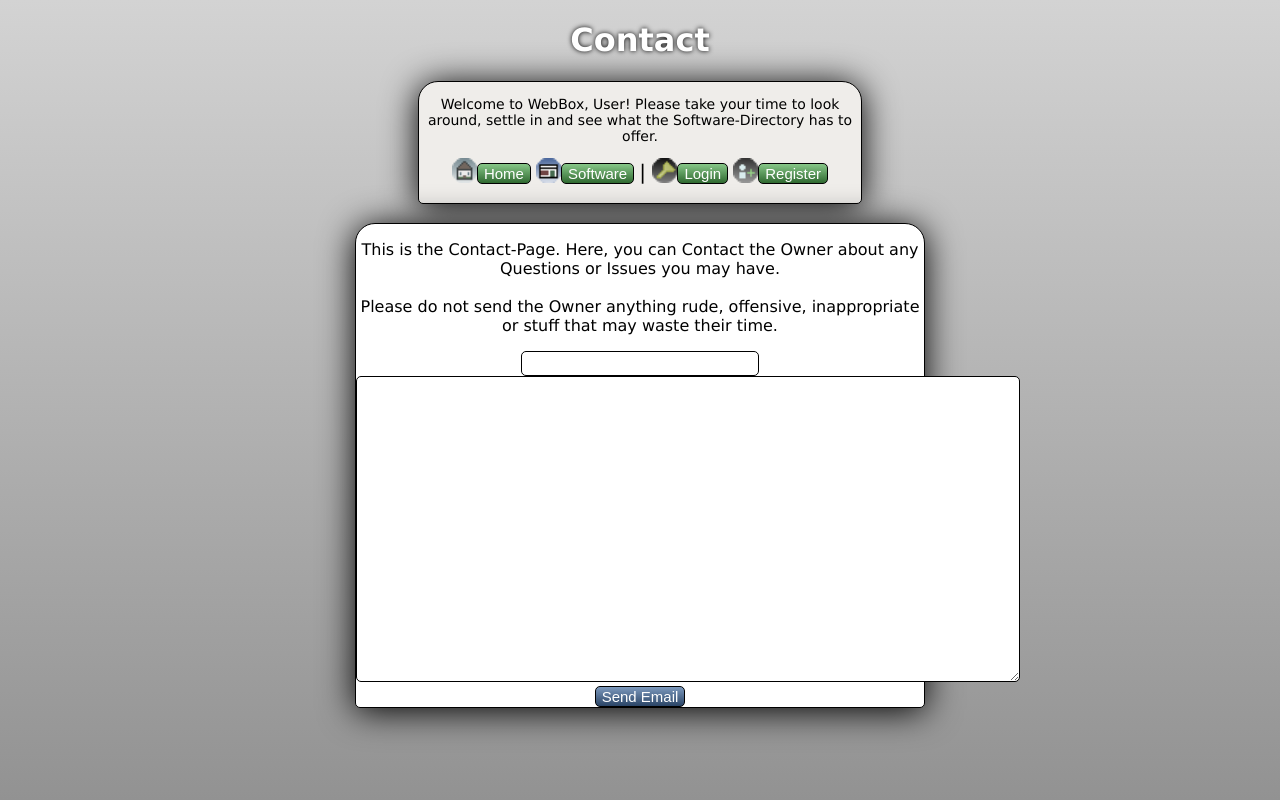
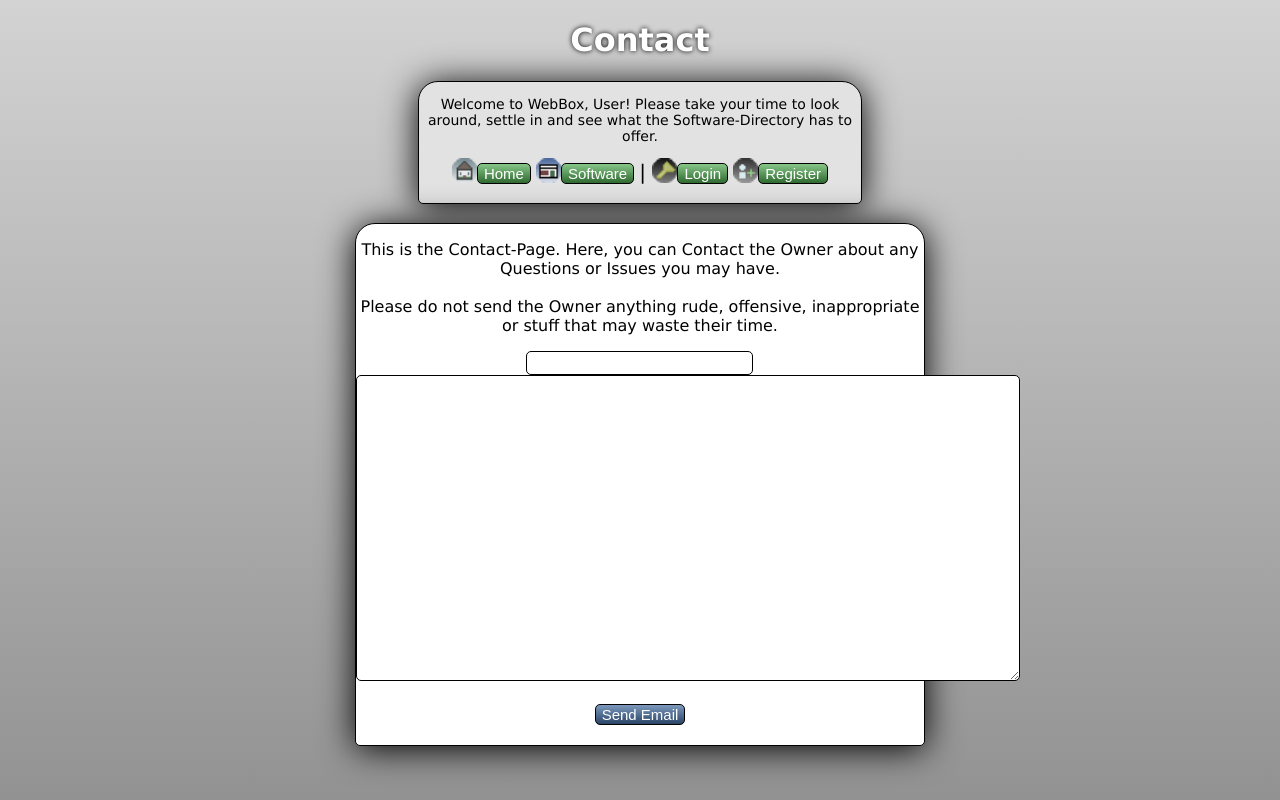
Before and after one commit to kay-ogunbo/WebBox, a PHP site: page /contact.php in a window 1280 px wide. Run offline with PHP 8.4, Linux system fonts and the light colour scheme.

Commit message:
[FINAL PATCH BEFORE V0.1.0 RELEASE]
Changes:
  - contact.php
    - Added a Line-Break(<br>) between the Send-Button and Text-Body Form.
  - contact.css
    - Added some Bottom-Padding to the contact.php Page.
  - site.css
    - Submit-Buttons will now be a bit brighter upon being Hovered over.
    - The Navigation-Menu now has a bit of a greyer Colour to it.

```diff
--- a/src/assets/theme/css/contact.css
+++ b/src/assets/theme/css/contact.css
@@ -22,4 +22,6 @@
      text-align: center;
      /* Adjust the Width */
      width: 45%;
+     /* Add some Padding to the Form */
+     padding-bottom: 20px;
 }
--- a/src/assets/theme/css/site.css
+++ b/src/assets/theme/css/site.css
@@ -57,7 +57,7 @@
      border: 1px solid black;
      border-radius: 5px;
      /* Change the Font-Size */
-     font-size: 18px;
+     font-size: 17px;
 }
 
 /* CSS for Textareas */
@@ -81,13 +81,13 @@
 input[type="submit"]:hover {
      /* Display a Drop-Shadow */
      box-shadow: 0px 3px 3px #182937;
-     background-image: linear-gradient(#9AAFC9, #446189); /* Make the Gradient a bit brighter upon Hovering over it */
+     background-image: linear-gradient(#B8C8DB, #7087A7); /* Make the Gradient a bit brighter upon Hovering over it */
 }
 
 /* Change the look of the Navigation-Menu */
 .Navigation-Menu {
      /* Add a Background-Colour and Border to it */
-     background-color: #EFEDEA;
+     background-color: #E2E2E2;
      border: 1px solid black;
      border-radius: 20px 20px 5px 5px;
      box-shadow: 0px 3px 35px; /* Add a Drop-Shaodow to the Panel */
--- a/src/contact.php
+++ b/src/contact.php
@@ -58,7 +58,7 @@
                     NOTE: AS OF NOW, THERE IS CURRENTLY NO FUNCTIONALITY TO THE FORMS.-->
                     <form>
                          <input type="text" name="Subject"><br>
-                         <textarea rows="20" cols="80"></textarea><br>
+                         <textarea rows="20" cols="80"></textarea><br><br>
                          <input type="submit" value="Send Email">
                     </form>
                </div>
```
